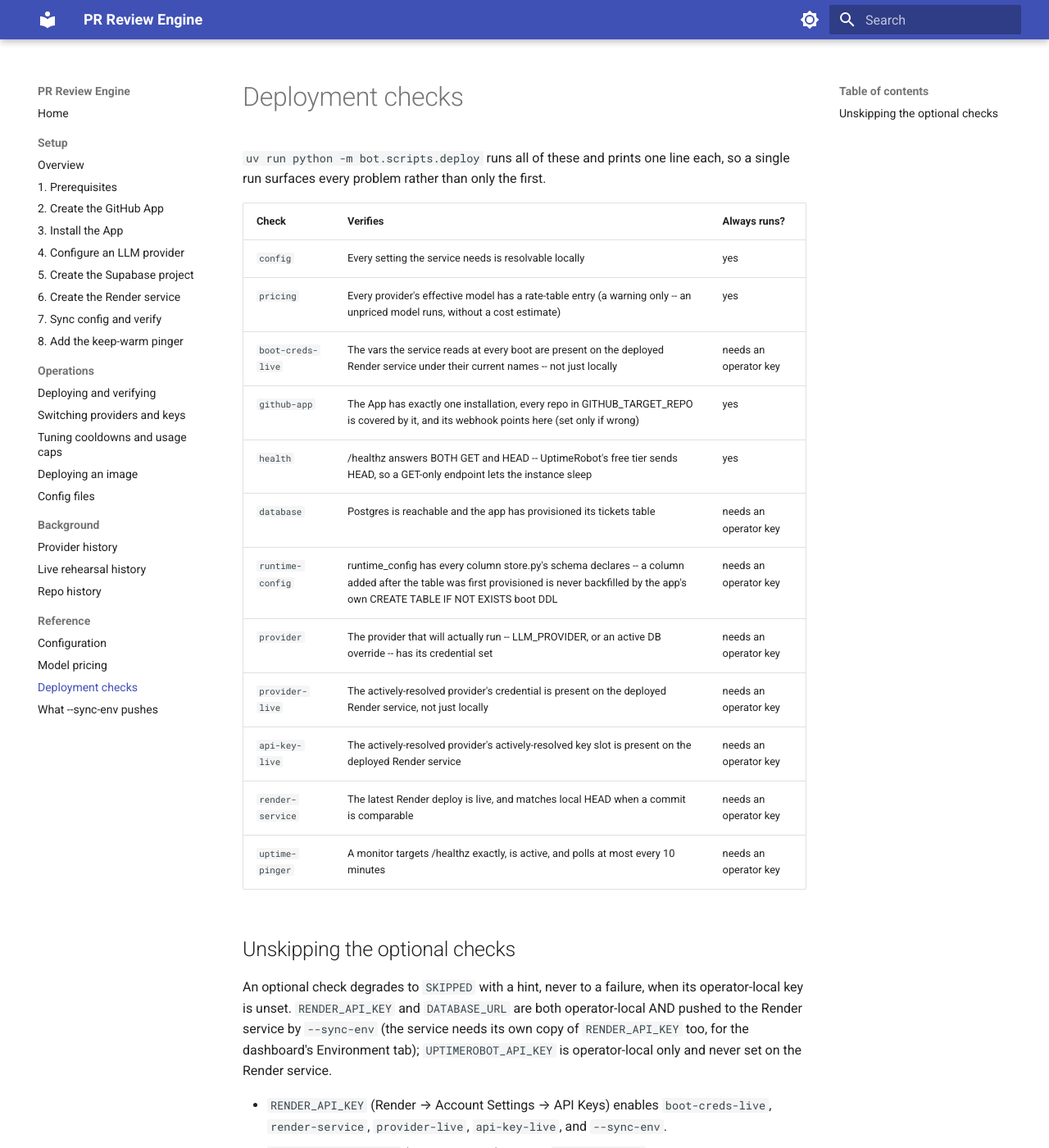
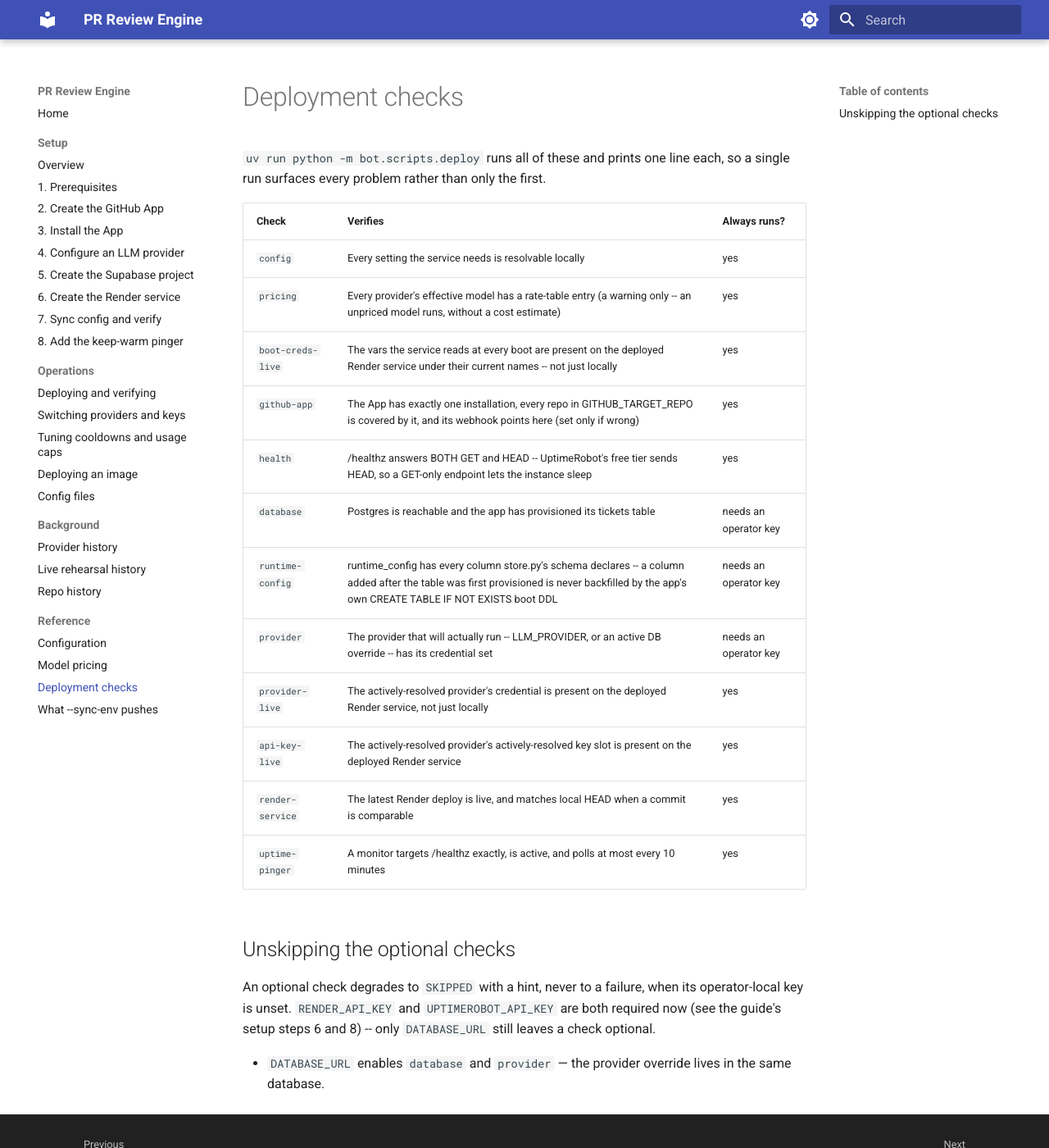
Before and after one commit to SomeoneSomewhereelse/pr-review-bot, an MkDocs documentation site: the page built from guide/reference/checks.md, in a window 1280 px wide and 1400 px high. Shown: the whole window at 82% size. Built offline with MkDocs 1.6.1 and Material for MkDocs 9.7.7, drawn with Linux system fonts in a browser that asks for light colours; some of the changed text lies outside the part shown.

Commit message:
docs: regenerate deployment-checks reference for the mandatory-key change
boot-creds-live/provider-live/api-key-live/render-service/uptime-pinger
now always run (Task 1's required=True flip) -- only DATABASE_URL still
leaves a check optional.

Co-Authored-By: Claude Sonnet 5 <noreply@anthropic.com>
Claude-Session: https://claude.ai/code/session_01CcgpaENd9SvsYM3PPcdura

```diff
--- a/guide/reference/checks.md
+++ b/guide/reference/checks.md
@@ -9,21 +9,19 @@
 | --- | --- | --- |
 | `config` | Every setting the service needs is resolvable locally | yes |
 | `pricing` | Every provider's effective model has a rate-table entry (a warning only -- an unpriced model runs, without a cost estimate) | yes |
-| `boot-creds-live` | The vars the service reads at every boot are present on the deployed Render service under their current names -- not just locally | needs an operator key |
+| `boot-creds-live` | The vars the service reads at every boot are present on the deployed Render service under their current names -- not just locally | yes |
 | `github-app` | The App has exactly one installation, every repo in GITHUB_TARGET_REPO is covered by it, and its webhook points here (set only if wrong) | yes |
 | `health` | /healthz answers BOTH GET and HEAD -- UptimeRobot's free tier sends HEAD, so a GET-only endpoint lets the instance sleep | yes |
 | `database` | Postgres is reachable and the app has provisioned its tickets table | needs an operator key |
 | `runtime-config` | runtime_config has every column store.py's schema declares -- a column added after the table was first provisioned is never backfilled by the app's own CREATE TABLE IF NOT EXISTS boot DDL | needs an operator key |
 | `provider` | The provider that will actually run -- LLM_PROVIDER, or an active DB override -- has its credential set | needs an operator key |
-| `provider-live` | The actively-resolved provider's credential is present on the deployed Render service, not just locally | needs an operator key |
-| `api-key-live` | The actively-resolved provider's actively-resolved key slot is present on the deployed Render service | needs an operator key |
-| `render-service` | The latest Render deploy is live, and matches local HEAD when a commit is comparable | needs an operator key |
-| `uptime-pinger` | A monitor targets /healthz exactly, is active, and polls at most every 10 minutes | needs an operator key |
+| `provider-live` | The actively-resolved provider's credential is present on the deployed Render service, not just locally | yes |
+| `api-key-live` | The actively-resolved provider's actively-resolved key slot is present on the deployed Render service | yes |
+| `render-service` | The latest Render deploy is live, and matches local HEAD when a commit is comparable | yes |
+| `uptime-pinger` | A monitor targets /healthz exactly, is active, and polls at most every 10 minutes | yes |
 
 ## Unskipping the optional checks
 
-An optional check degrades to `SKIPPED` with a hint, never to a failure, when its operator-local key is unset. `RENDER_API_KEY` and `DATABASE_URL` are both operator-local AND pushed to the Render service by `--sync-env` (the service needs its own copy of `RENDER_API_KEY` too, for the dashboard's Environment tab); `UPTIMEROBOT_API_KEY` is operator-local only and never set on the Render service.
+An optional check degrades to `SKIPPED` with a hint, never to a failure, when its operator-local key is unset. `RENDER_API_KEY` and `UPTIMEROBOT_API_KEY` are both required now (see the guide's setup steps 6 and 8) -- only `DATABASE_URL` still leaves a check optional.
 
-- `RENDER_API_KEY` (Render → Account Settings → API Keys) enables `boot-creds-live`, `render-service`, `provider-live`, `api-key-live`, and `--sync-env`.
-- `UPTIMEROBOT_API_KEY` (a read-only key) enables `uptime-pinger`.
 - `DATABASE_URL` enables `database` and `provider` — the provider override lives in the same database.
```
Also changed, not shown: guide/operations/deploy.md (+4 -4 lines), 2 other files.
